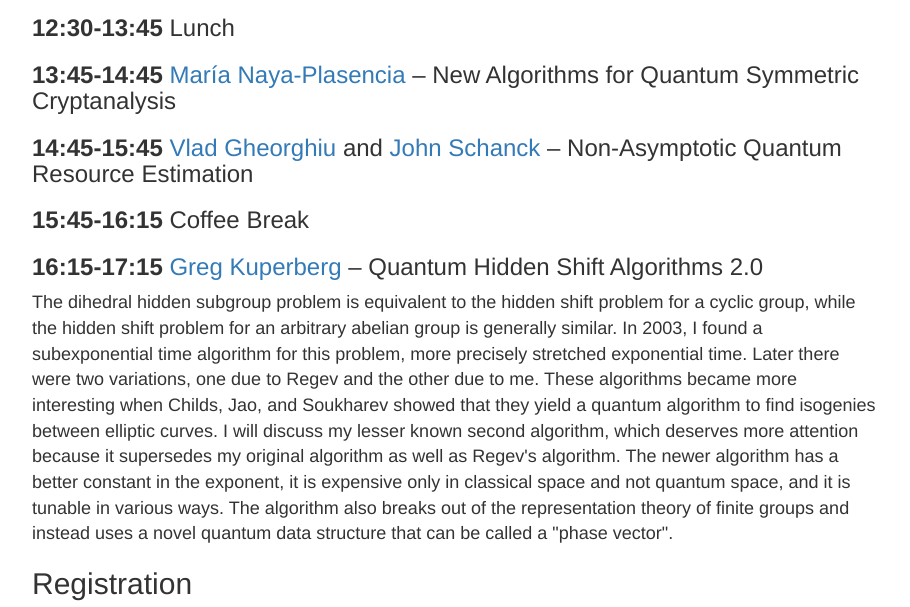
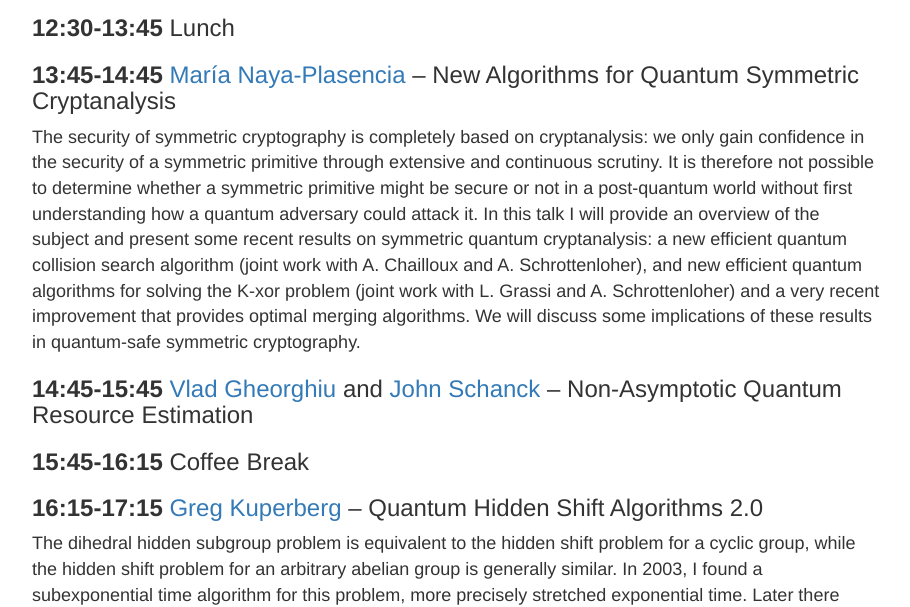
Before and after one commit to malb/malb.github.io, a plain HTML site: page quac/index.html in a window 1280 px wide. Shown: the part 1520-2127 px from the top of the page, without its empty margins (38-948 px from the left). Drawn offline with nearby package versions, Linux system fonts and the light colour scheme.

Commit message:
Maria's abstract

```diff
--- a/quac/index.html
+++ b/quac/index.html
@@ -2,7 +2,7 @@
 <html lang="en">
 <head>
 <title>QuAC: Quantum Algorithms for Cryptanalysis</title>
-<!-- 2019-04-02 Tue 10:01 -->
+<!-- 2019-04-09 Tue 09:52 -->
 <meta charset="utf-8">
 <meta name="viewport" content="width=device-width, initial-scale=1">
 <meta name="generator" content="Org-mode">
@@ -241,7 +241,13 @@ In this talk, we present quantum algorithms for two fundamental computation prob
 </div>
 <div id="outline-container-sec-" class="outline-3">
 <h3 id="sec-"><b>13:45-14:45</b> <a href="http://naya.plasencia.free.fr/Maria/">María Naya-Plasencia</a> – New Algorithms for Quantum Symmetric Cryptanalysis</h3>
+<div class="outline-text-3" id="text-">
+<p>
+The security of symmetric cryptography is completely based on cryptanalysis: we only gain confidence in the security of a symmetric primitive through extensive and continuous scrutiny. It is therefore not possible to determine whether a symmetric primitive might be secure or not in a post-quantum world without first understanding how a quantum adversary could attack it. In this talk I will provide an overview of the subject and present some recent results on symmetric quantum cryptanalysis: a new efficient quantum collision search algorithm (joint work with A. Chailloux and A. Schrottenloher), and new efficient quantum algorithms for solving the K-xor problem (joint work with L. Grassi and A. Schrottenloher) and a very recent improvement that provides optimal merging algorithms. We will discuss some implications of these results in quantum-safe symmetric cryptography.
+</p>
 </div>
+</div>
+
 <div id="outline-container-sec-" class="outline-3">
 <h3 id="sec-"><b>14:45-15:45</b> <a href="http://services.iqc.uwaterloo.ca/people/profile/vgheorghiu/">Vlad Gheorghiu</a> and <a href="http://services.iqc.uwaterloo.ca/people/profile/jschanck/">John Schanck</a> – Non-Asymptotic Quantum Resource Estimation</h3>
 </div>
```
Also changed, not shown: 1 other file.
